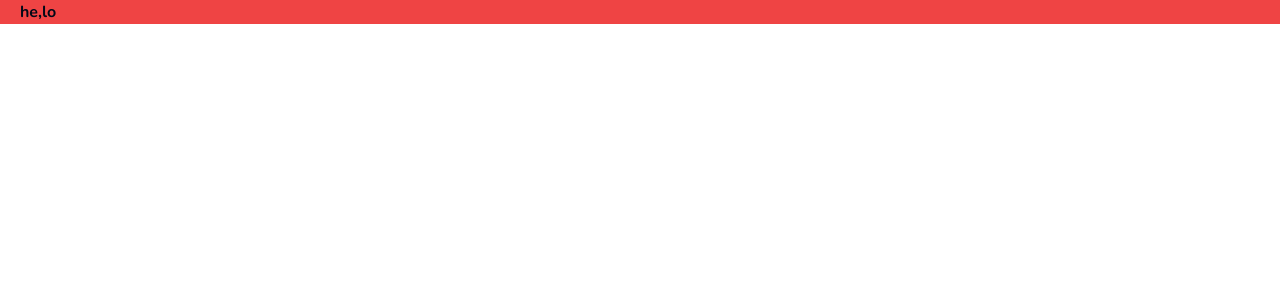
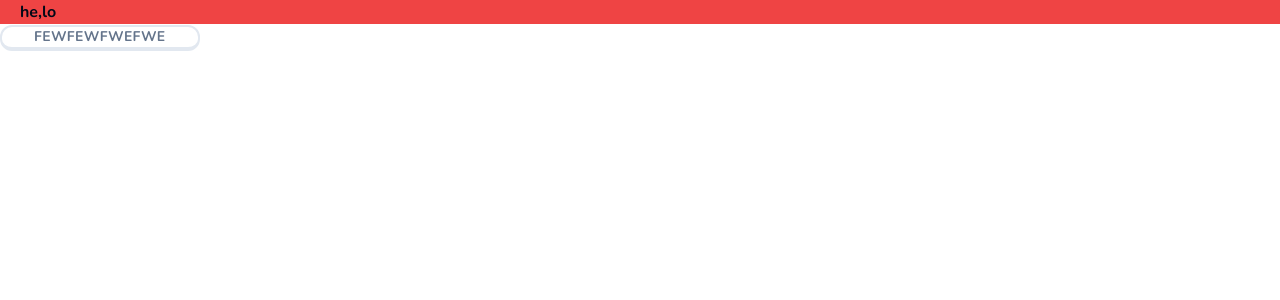
Before and after one commit to Frisbeetarian/logha, a Next.js app: page / in a window 1280 px wide. Shown: the top 300 px of the page. Built offline with nearby package versions, Linux system fonts and the light colour scheme.

Commit message:
build button component set

```diff
--- /dev/null
+++ b/app/buttons/page.tsx
@@ -0,0 +1,20 @@
+import { Button } from "@/components/ui/button";
+
+export default function Buttons() {
+  return (
+    <div className="p-4 space-y-4 flex flex-col max-w-[200px]">
+      <Button>Default</Button>
+      <Button variant="primary">Primary</Button>
+      <Button variant="primaryOutline">Primary outline</Button>
+      <Button variant="secondary">Secondary</Button>
+      <Button variant="secondaryOutline">Secondary outline</Button>
+      <Button variant="danger">Danger</Button>
+      <Button variant="dangerOutline">Danger outline</Button>
+      <Button variant="super">Super</Button>
+      <Button variant="superOutline">Super outline</Button>
+      <Button variant="ghost">Ghost</Button>
+      <Button variant="sidebar">Sidebar</Button>
+      <Button variant="sidebarOutline">Sidebar outline</Button>
+    </div>
+  );
+}
--- a/app/page.tsx
+++ b/app/page.tsx
@@ -1,7 +1,12 @@
+import { Button } from "@/components/ui/button";
+
 export default function Home() {
   return (
     <div>
       <p className="bg-red-500 px-5 font-bold">he,lo</p>
+      <Button variant="default" size="lg">
+        fewfewfwefwe
+      </Button>
     </div>
   );
 }
--- a/components/ui/button.tsx
+++ b/components/ui/button.tsx
@@ -1,56 +1,68 @@
-import * as React from "react"
-import { Slot } from "@radix-ui/react-slot"
-import { cva, type VariantProps } from "class-variance-authority"
+import * as React from "react";
+import { Slot } from "@radix-ui/react-slot";
+import { cva, type VariantProps } from "class-variance-authority";
 
-import { cn } from "@/lib/utils"
+import { cn } from "@/lib/utils";
 
 const buttonVariants = cva(
-  "inline-flex items-center justify-center whitespace-nowrap rounded-md text-sm font-medium ring-offset-background transition-colors focus-visible:outline-none focus-visible:ring-2 focus-visible:ring-ring focus-visible:ring-offset-2 disabled:pointer-events-none disabled:opacity-50",
+  "inline-flex items-center justify-center whitespace-nowrap rounded-xl text-sm font-bold ring-offset-background transition-colors focus-visible:outline-none focus-visible:ring-2 focus-visible:ring-ring focus-visible:ring-offset-2 disabled:pointer-events-none disabled:opacity-50 uppercase tracking-wide",
   {
     variants: {
       variant: {
-        default: "bg-primary text-primary-foreground hover:bg-primary/90",
-        destructive:
-          "bg-destructive text-destructive-foreground hover:bg-destructive/90",
-        outline:
-          "border border-input bg-background hover:bg-accent hover:text-accent-foreground",
+        default:
+          "bg-white text-black border-slate-200 border-2 border-b-4 active:border-b-2 hover:bg-slate-100 text-slate-500",
+        primary:
+          "bg-sky-500 text-primary-foreground hover:bg-sky-500/90 border-sky-600 border-b-4 active:border-b-0",
+        primaryOutline: "bg-white text-sky-500 hover:bg-slate-100",
         secondary:
-          "bg-secondary text-secondary-foreground hover:bg-secondary/80",
-        ghost: "hover:bg-accent hover:text-accent-foreground",
-        link: "text-primary underline-offset-4 hover:underline",
+          "bg-green-500 text-primary-foreground hover:bg-green-500/90 border-green-600 border-b-4 active:border-b-0",
+        secondaryOutline: "bg-white text-green-500 hover:bg-slate-100",
+        danger:
+          "bg-rose-500 text-primary-foreground hover:bg-rose-500/90 border-rose-600 border-b-4 active:border-b-0",
+        dangerOutline: "bg-white text-rose-500 hover:bg-slate-100",
+        super:
+          "bg-indigo-500 text-primary-foreground hover:bg-indigo-500/90 border-indigo-600 border-b-4 active:border-b-0",
+        superOutline: "bg-white text-indigo-500 hover:bg-slate-100",
+        ghost:
+          "bg-transparent text-slate-500 border-transparent border-0 hover:bg-slate-100",
+        sidebar:
+          "bg-transparent text-slate-500 border-2 border-transparent hover:bg-slate-100 transition-none",
+        sidebarOutline:
+          "bg-sky-500/15 text-sky-500 border-sky-300 border-2 hover:bg-sky-500/20 transition-none",
       },
       size: {
-        default: "h-10 px-4 py-2",
-        sm: "h-9 rounded-md px-3",
-        lg: "h-11 rounded-md px-8",
+        default: "h-11 px-4 py-2",
+        sm: "h-9 px-3",
+        lg: "h-13 px-8",
         icon: "h-10 w-10",
+        rounded: "rounded-full",
       },
     },
     defaultVariants: {
       variant: "default",
       size: "default",
     },
-  }
-)
+  },
+);
 
 export interface ButtonProps
   extends React.ButtonHTMLAttributes<HTMLButtonElement>,
     VariantProps<typeof buttonVariants> {
-  asChild?: boolean
+  asChild?: boolean;
 }
 
 const Button = React.forwardRef<HTMLButtonElement, ButtonProps>(
   ({ className, variant, size, asChild = false, ...props }, ref) => {
-    const Comp = asChild ? Slot : "button"
+    const Comp = asChild ? Slot : "button";
     return (
       <Comp
         className={cn(buttonVariants({ variant, size, className }))}
         ref={ref}
         {...props}
       />
-    )
-  }
-)
-Button.displayName = "Button"
+    );
+  },
+);
+Button.displayName = "Button";
 
-export { Button, buttonVariants }
+export { Button, buttonVariants };
```
